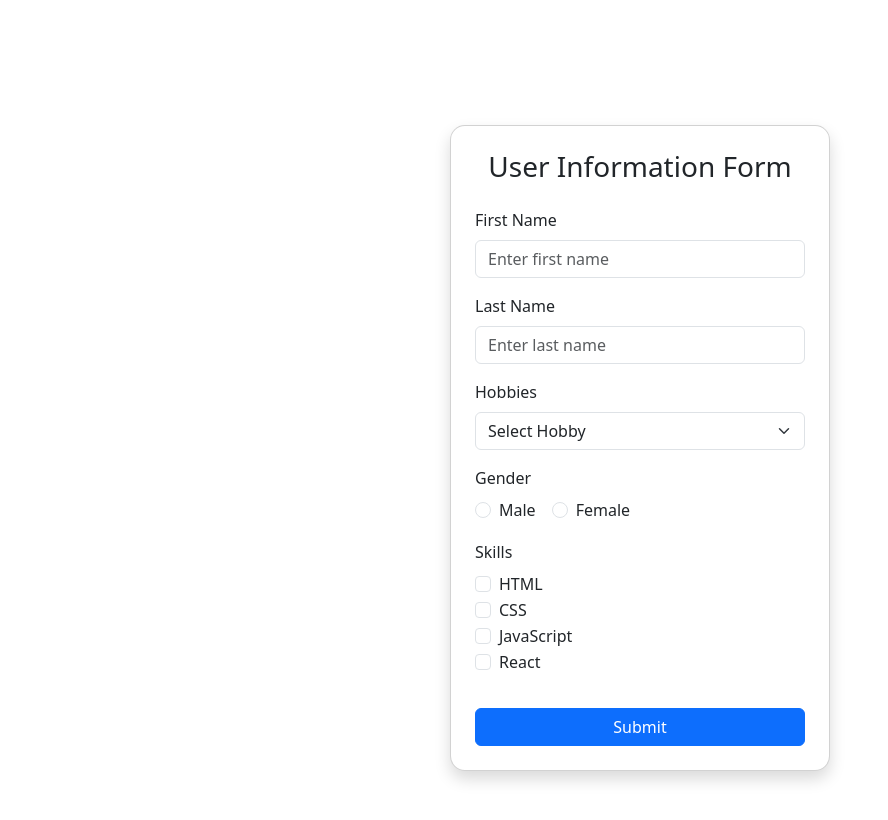
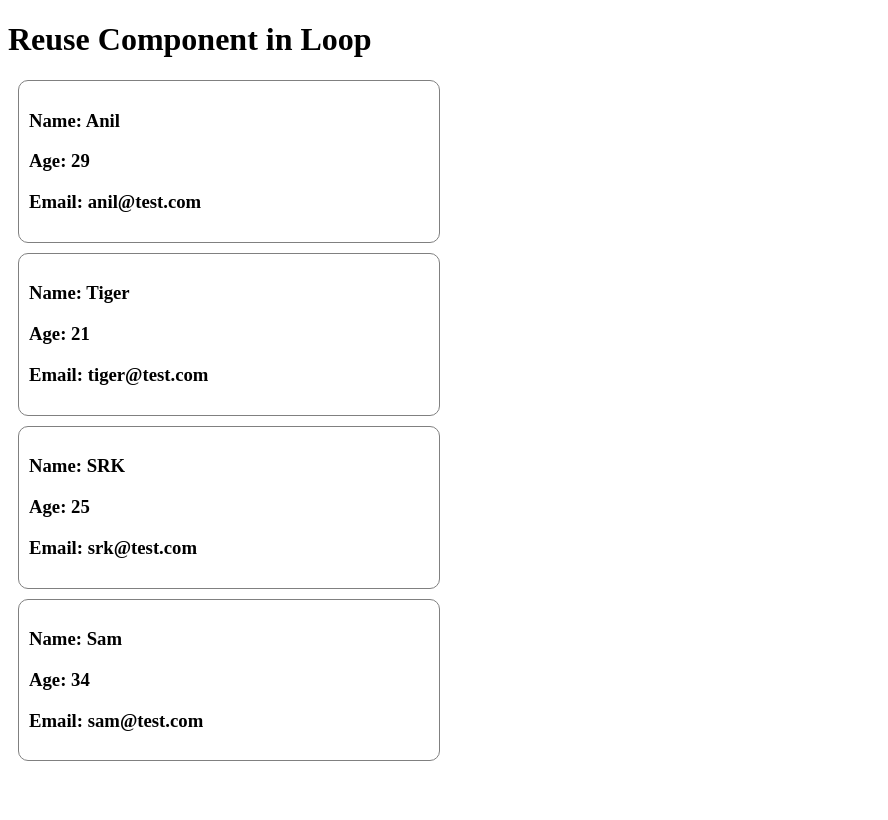
Before and after one commit to mukesh-raika/React, a React (Vite) app: page / in a window 1280 px wide. Shown: the top 820 px of the page, without its empty margins (0-888 px from the left). Built offline with nearby package versions, Linux system fonts and the light colour scheme.

Commit message:
reuseloop

```diff
--- a/src/App.jsx
+++ b/src/App.jsx
@@ -1,10 +1,22 @@
-import Form from "./from";
-// import "./App.Css";
 
-function App(){
+import Reuseloop from "./Reuseloop";
 
-  return <>
- <Form/>
-  </>
+function App() {
+  const userData = [
+    { name: 'Anil', age: '29', email: "anil@test.com", id: 1 },
+    { name: 'Tiger', age: '21', email: "tiger@test.com", id: 2 },
+    { name: 'SRK', age: '25', email: "srk@test.com", id: 3 },
+    { name: 'Sam', age: '34', email: "sam@test.com", id: 4 },
+  ];
+
+  return (
+    <div>
+      <h1>Reuse Component in Loop</h1>
+      {userData.map((user) => (
+        <Reuseloop key={user.id} user={user} />
+      ))}
+    </div>
+  );
 }
+
 export default App;
--- /dev/null
+++ b/src/Reuseloop.jsx
@@ -0,0 +1,12 @@
+
+const Reuseloop = ({ user }) => {
+    return (
+        <div style={{border: "1px solid gray", padding: "10px", margin:"10px", margin:"10px",width:"400px", borderRadius:"10px"}}>
+            <h3>Name: {user.name}</h3>
+            <h3>Age: {user.age}</h3>
+            <h3>Email: {user.email}</h3>
+        </div>
+    );
+};
+
+export default Reuseloop;
```
Also changed, not shown: src/main.jsx (+6 -9 lines).
